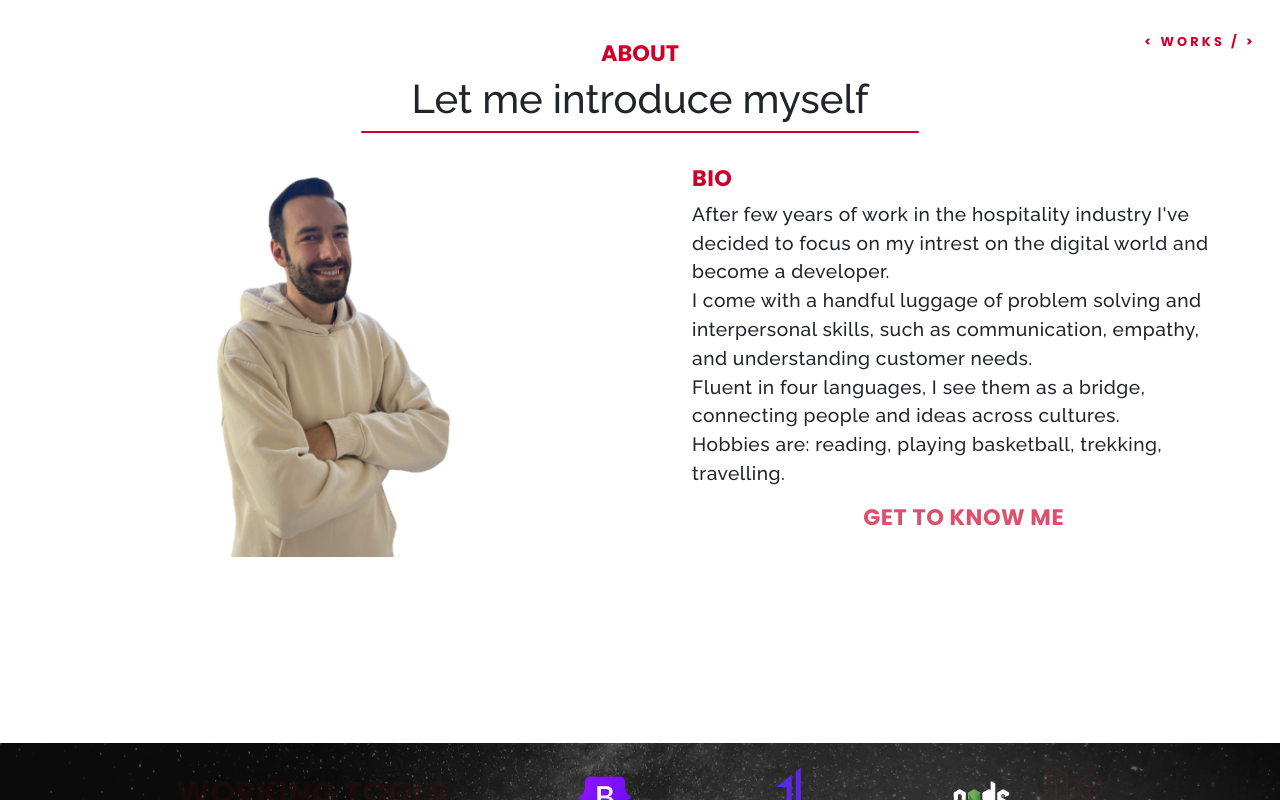
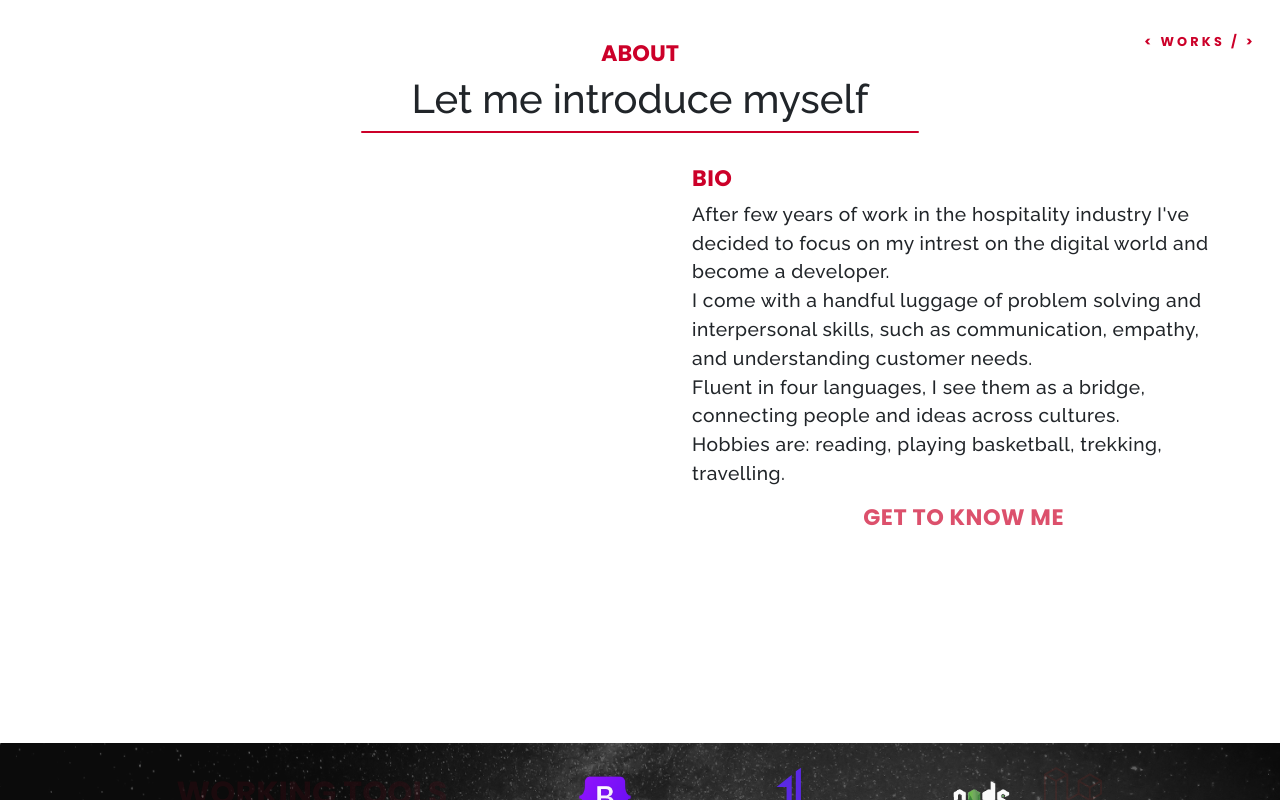
Before and after one commit to StefanoMela/vite-portofolio-new, a Vue app: page / in a window 1280 px wide. Shown: the part 800-1600 px from the top of the page. Built offline with nearby package versions, Linux system fonts and the light colour scheme; some icons are missing.

Commit message:
feat: try change after deploy

```diff
--- a/src/components/AboutComponent.vue
+++ b/src/components/AboutComponent.vue
@@ -61,7 +61,7 @@ export default {
         <div class="col">
           <div class="about_avatar">
             <!-- avatar -->
-            <img src="../assets/img/avatar-tr.png" class="avatar" alt="" />
+            <img src="../assets/img/avatar-tr.png" class="avatar d-sm-none" alt="" />
             <!-- call to action -->
             <div class="call-to-action">
               <span class="poppins-bold">
```
